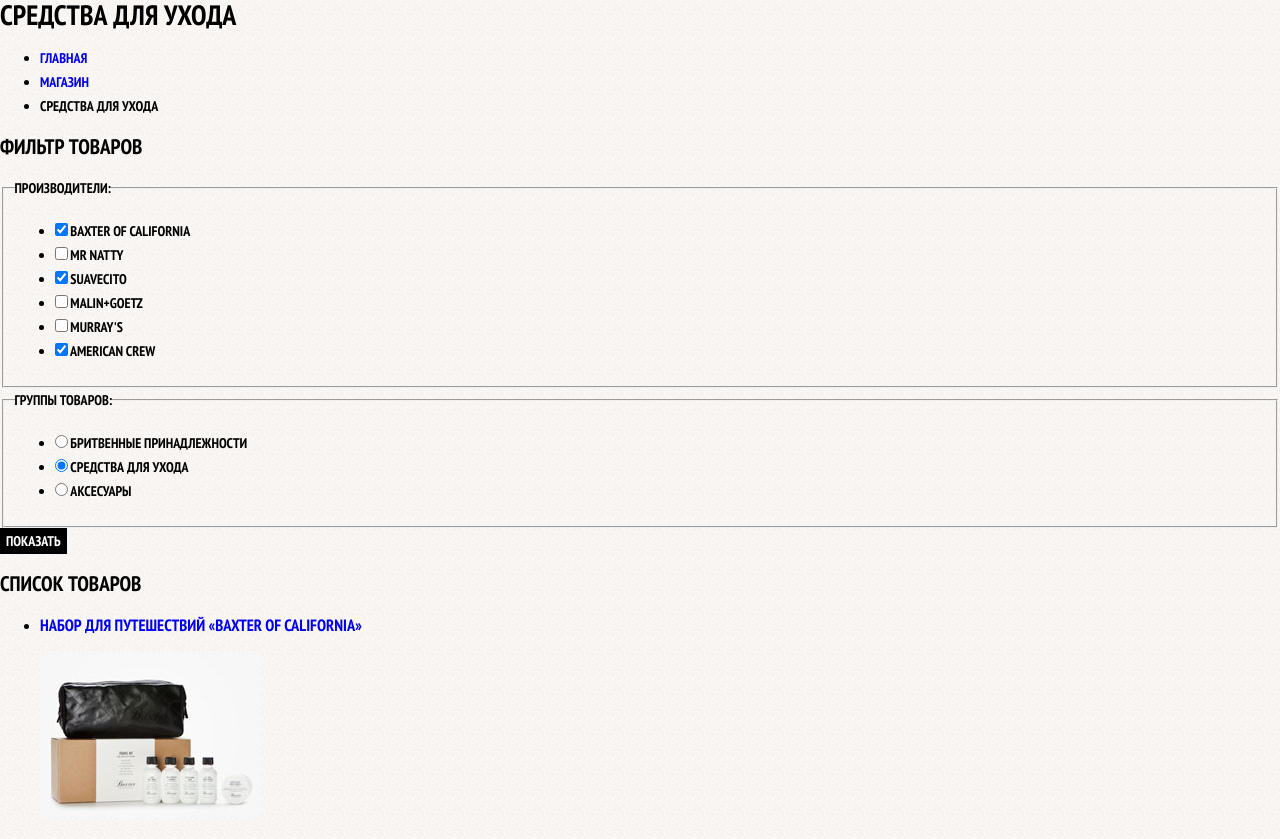
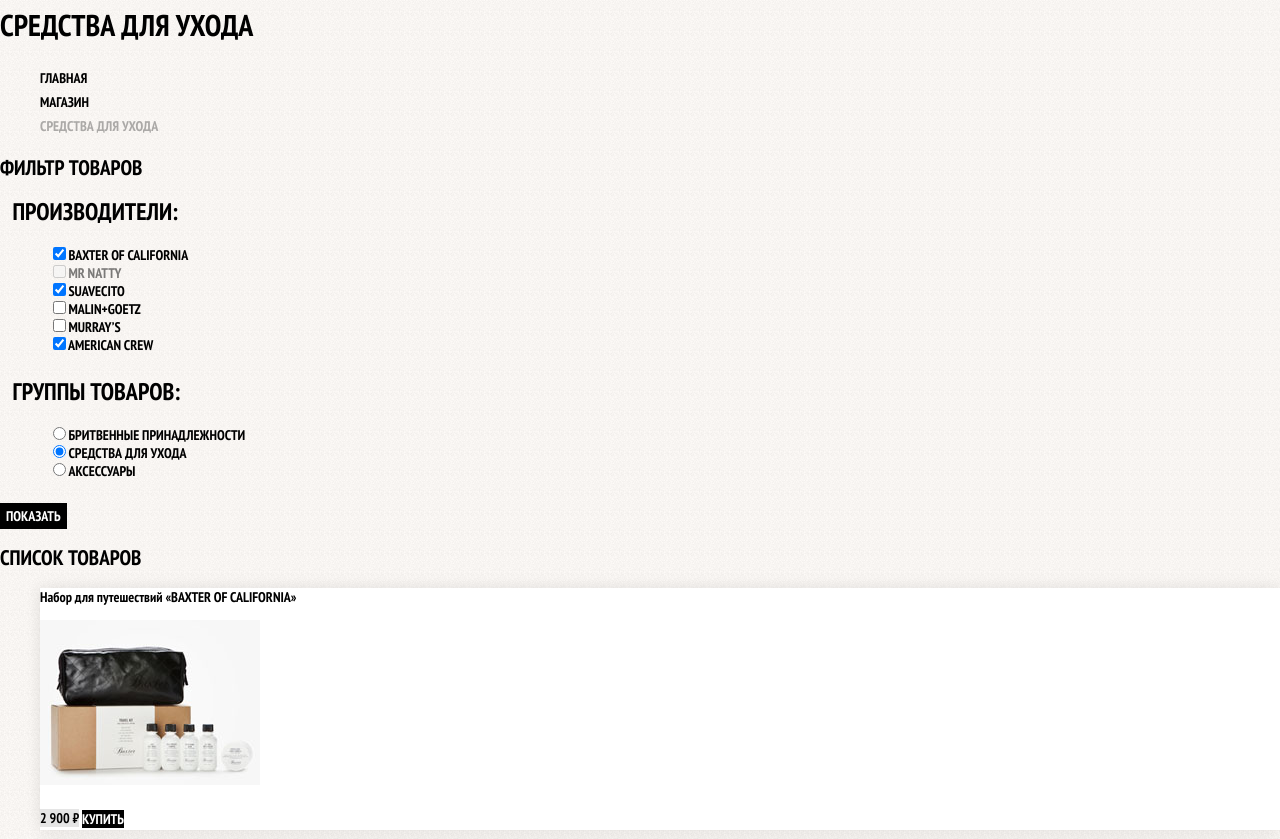
Before and after one commit to JohnCowrench/barbershop-2019, a plain HTML site: page catalog.html in a window 1280 px wide. Shown: the part 196-1035 px from the top of the page. Drawn offline with Linux system fonts and the light colour scheme.

Commit message:
basic stilization catalog.html

```diff
--- a/catalog.html
+++ b/catalog.html
@@ -32,47 +32,39 @@
                 <li><a href="catalog.html">Магазин</a></li>
                 <li class="breadcrumbs-current">Средства для ухода</li>
             </ul>
-            <section class="filtres">
+
+            <section class="filters">
                 <h2 class="visually-hidden">Фильтр товаров</h2>
-                <form class="filter" action="https://echo.htmlacademy.ru" method="GET">
+                <form class="filter" method="get" action="https://echo.htmlacademy.ru">
                     <fieldset>
                         <legend>Производители:</legend>
                         <ul>
                             <li class="filter-option">
-                                <label>
-                                    <input class="visually-hidden filter-input filter-input-checkbox" type="checkbox" name="baxter-of-california" checked>
-                                    Baxter of California
-                                </label>
+                                <input class="visually-hidden filter-input filter-input-checkbox" type="checkbox" name="baxter-of-california" id="filter-baxter-of-california"
+                                    checked>
+                                <label for="filter-baxter-of-california">Baxter of California</label>
                             </li>
                             <li class="filter-option">
-                                <label>
-                                    <input class="visually-hidden filter-input filter-input-checkbox" type="checkbox" name="mr-natty">
-                                    Mr Natty
-                                </label>
+                                <input class="visually-hidden filter-input filter-input-checkbox" type="checkbox" name="mr-natty" id="filter-mr-natty" disabled>
+                                <label for="filter-mr-natty">Mr Natty</label>
                             </li>
                             <li class="filter-option">
-                                <label>
-                                    <input class="visually-hidden filter-input filter-option" type="checkbox" name="suavecito" checked>
-                                    Suavecito
-                                </label>
+                                <input class="visually-hidden filter-input filter-input-checkbox" type="checkbox" name="suavecito" id="filter-suavecito"
+                                    checked>
+                                <label for="filter-suavecito">Suavecito</label>
                             </li>
                             <li class="filter-option">
-                                <label>
-                                    <input class="visually-hidden filter-input filter-input-checkbox" type="checkbox" name="malin-goetz">
-                                    Malin+Goetz
-                                </label>
+                                <input class="visually-hidden filter-input filter-input-checkbox" type="checkbox" name="malin-goetz" id="filter-malin-goetz">
+                                <label for="filter-malin-goetz">Malin+Goetz</label>
                             </li>
                             <li class="filter-option">
-                                <label>
-                                    <input class="visually-hidden filter-input filter-input-checkbox" type="checkbox" name="Murray's">
-                                    Murray's
-                                </label>
+                                <input class="visually-hidden filter-input filter-input-checkbox" type="checkbox" name="murrays" id="filter-murrays">
+                                <label for="filter-murrays">Murray’s</label>
                             </li>
-                            <li>
-                                <label>
-                                    <input class="visually-hidden filter-input filter-input-checkbox" type="checkbox" name="American-crew" checked>
-                                    American crew
-                                </label>
+                            <li class="filter-option">
+                                <input class="visually-hidden filter-input filter-input-checkbox" type="checkbox" name="american-crew" id="filter-american-crew"
+                                    checked>
+                                <label for="filter-american-crew">American Crew</label>
                             </li>
                         </ul>
                     </fieldset>
@@ -80,30 +72,26 @@
                         <legend>Группы товаров:</legend>
                         <ul>
                             <li class="filter-option">
-                                <label>
-                                    <input class="visually-hidden filter-input filter-input-radio" type="radio" name="product-group" value="shaving-things">
-                                    Бритвенные принадлежности
-                                </label>
+                                <input class="visually-hidden filter-input filter-input-radio" type="radio" name="product-group" value="shaving" id="filter-shave">
+                                <label for="filter-shave">Бритвенные принадлежности</label>
                             </li>
                             <li class="filter-option">
-                                <label>
-                                    <input class="visually-hidden filter-input filter-input-radio" type="radio" name="product-group" value="care-things" checked>
-                                    Средства для ухода
-                                </label>
+                                <input class="visually-hidden filter-input filter-input-radio" type="radio" name="product-group" value="hair-care" id="filter-care"
+                                    checked>
+                                <label for="filter-care">Средства для ухода</label>
                             </li>
                             <li class="filter-option">
-                                <label>
-                                    <input class="visually-hidden filter-input filter-input-radio" type="radio" name="product-group" value="accessories">
-                                    Аксесуары
-                                </label>
+                                <input class="visually-hidden filter-input filter-input-radio" type="radio" name="product-group" value="accessories" id="filter-accessories">
+                                <label for="filter-accessories">Аксессуары</label>
                             </li>
                         </ul>
                     </fieldset>
-                    <button class="filter-button button" type="submit">Показать</button>
+                    <button type="submit" class="filter-button button">Показать</button>
                 </form>
             </section>
+
             <section class="catalog">
-                <h2 class="visually -hidden">Список товаров</h2>
+                <h2 class="visually-hidden">Список товаров</h2>
                 <ul class="catalog-list">
                     <li class="catalog-item">
                         <a href="catalog-item.html">
@@ -147,7 +135,7 @@
                         </a>
                         <p class="product-price">
                             <b>290 ₽</b>
-                            <a href="#">Купить</a>
+                            <a class="button" href="#">Купить</a>
                         </p>
                     </li>
                     <li class="catalog-item">
@@ -162,7 +150,7 @@
                         </a>
                         <p class="product-price">
                             <b>500 ₽</b>
-                            <a href="#">Купить</a>
+                            <a class="button" href="#">Купить</a>
                         </p>
                     </li>
                     <li class="catalog-item">
@@ -177,7 +165,7 @@
                         </a>
                         <p class="product-price">
                             <b>300 ₽</b>
-                            <a href="#">Купить</a>
+                            <a class="button" href="#">Купить</a>
                         </p>
                     </li>
                     <li class="catalog-item">
@@ -192,7 +180,7 @@
                         </a>
                         <p class="product-price">
                             <b>3 900 ₽</b>
-                            <a href="#">Купить</a>
+                            <a class="button" href="#">Купить</a>
                         </p>
                     </li>
                 </ul>
--- a/css/style.css
+++ b/css/style.css
@@ -213,3 +213,120 @@
     background-color: #cccccc;
     border: 7px solid #ffffff;
 }
+
+/*Inner pages*/
+
+.page-title {
+    font-size: 30px;
+    line-height: 42px;
+}
+
+.breadcrumbs {
+    list-style: none;
+}
+
+.breadcrumbs a {
+    color: #000000;
+}
+
+.breadcrumbs a:hover,
+.breadcrumbs a:focus {
+    text-decoration: underline;
+}
+
+.breadcrumbs-current {
+    color: #aba9a7;
+}
+
+.filter fieldset {
+    border: none;
+}
+
+.filter legend {
+    font-size: 24px;
+    line-height: 30px;
+}
+
+.filter ul {
+    line-height: 18px;
+    list-style: none;
+}
+
+.filter-input:hover + label,
+.filter-input:focus + label {
+    color: #663d15;
+}
+
+.filter-input:disabled + label {
+    color: #000000;
+    opacity: 0.5;
+}
+
+.catalog-list {
+    list-style: none;
+}
+
+.catalog-item {
+    background-color: #ffffff;
+    box-shadow: 0 0 15px rgba(0, 1, 1, 0.1);
+}
+
+.catalog-item:hover,
+.catalog-item:focus {
+    box-shadow: 0 0 15px rgba(0, 1, 1, 0.2);
+}
+
+.catalog-item a {
+    color: #000000;
+}
+
+.catalog-item h3 {
+    font-size: 14px;
+    line-height: 18px;
+}
+
+.catalog-category {
+    text-transform: none;
+}
+
+.product-price b {
+    line-height: 20px;
+
+    background-color: #e5e5e5;
+}
+
+.product-price .button {
+    font-size: 14px;
+    line-height: 20px;
+    color: #ffffff;
+}
+
+.pagination-list {
+    list-style: none;
+}
+
+.pagination-item a {
+    color: #ffffff;
+
+    background-color: #000000;
+}
+
+.pagination-item a:hover,
+.pagination-item a:focus,
+.pagination-item a:active {
+    background-color: #663d15;
+}
+
+.pagination-item-current a {
+    color: #000000;
+
+    background-color: #ffffff;
+}
+
+.pagination-item-current a:hover,
+.pagination-item-current a:focus,
+.pagination-item-current a:active {
+    color: #000000;
+
+    background-color: #ffffff;
+}
```
Also changed, not shown: catalog-item.html (+2 -1 lines).
